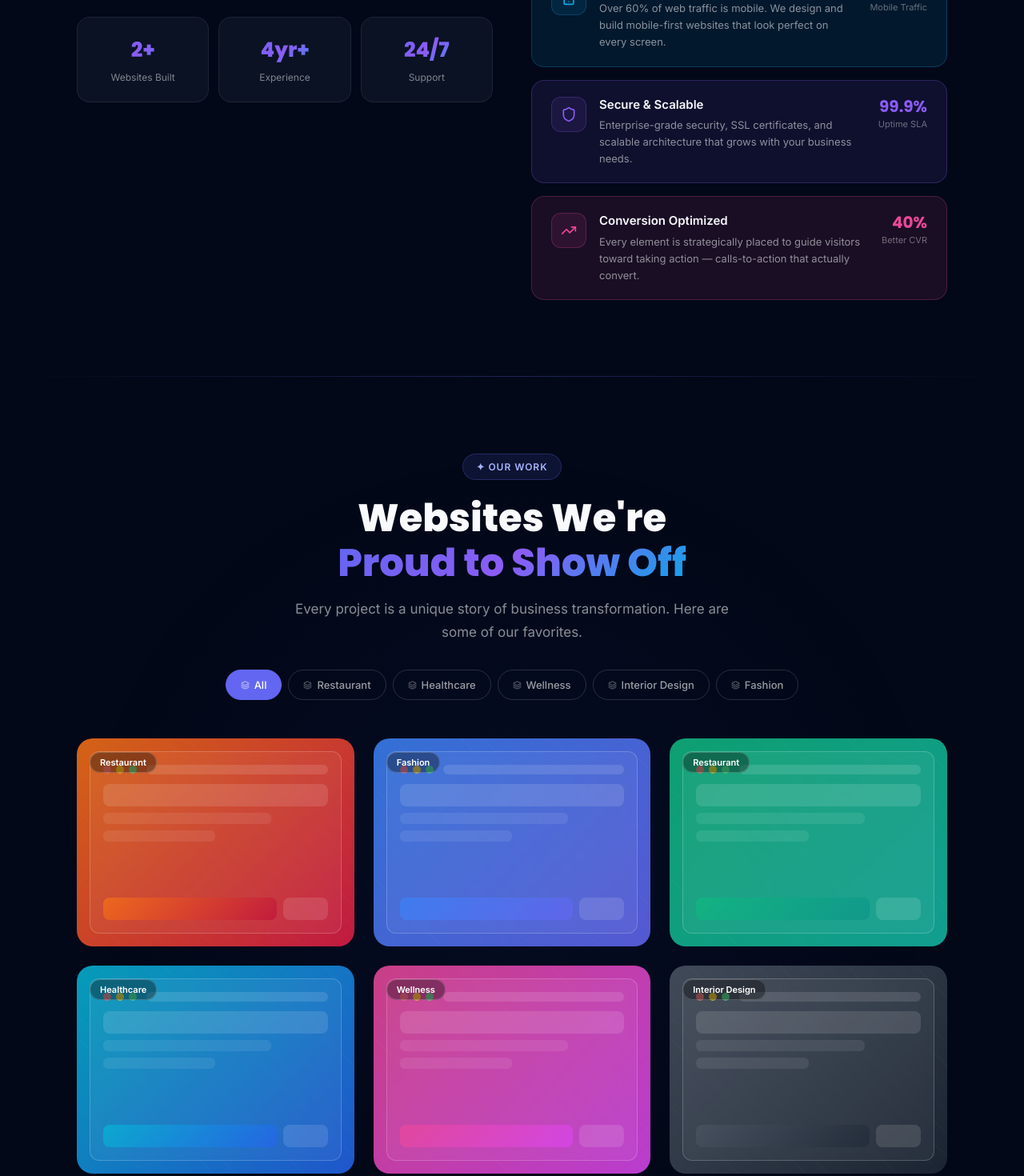
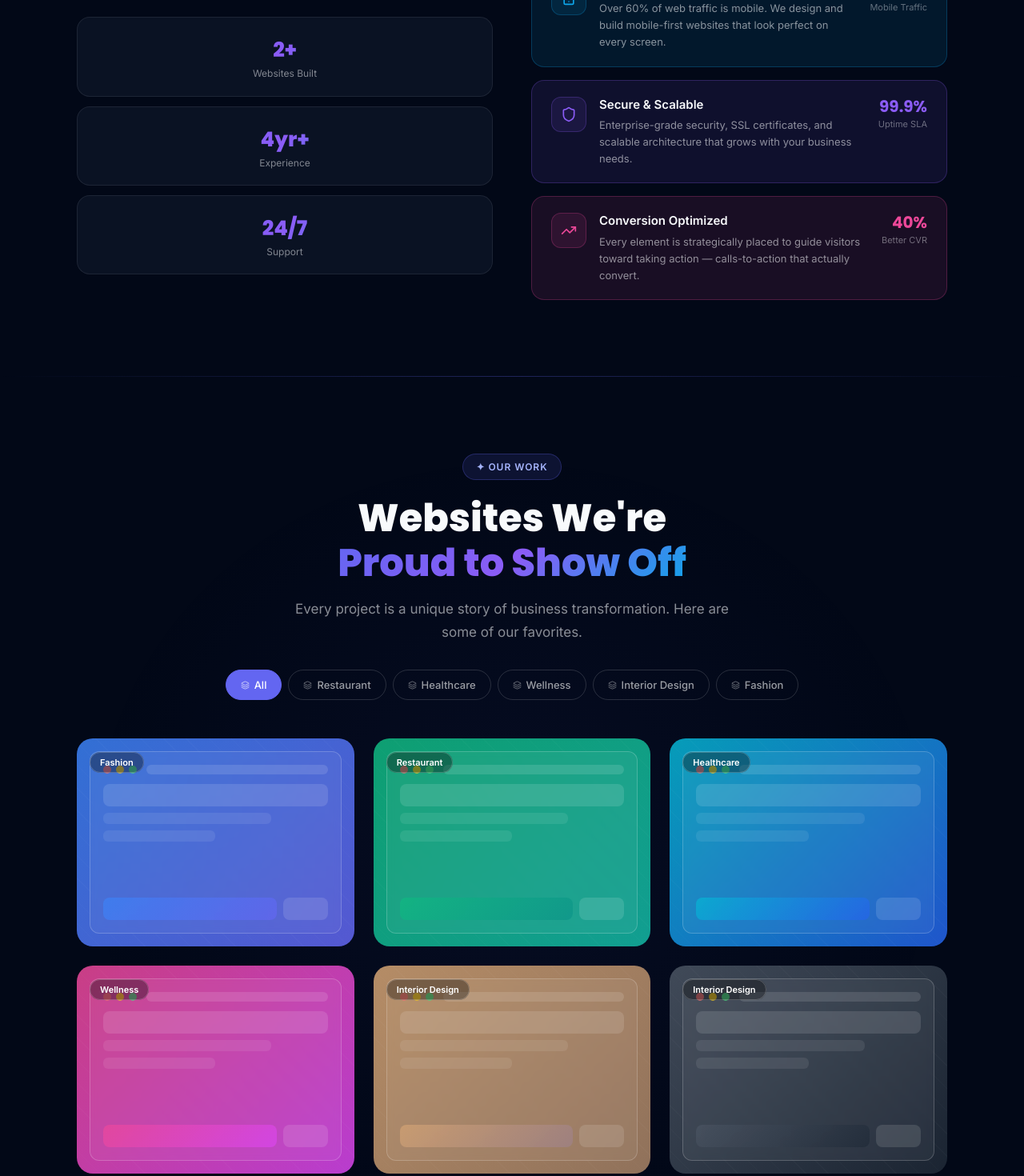
Before and after one commit to dhyey18/Nexora, a Next.js app: page / in a window 1280 px wide. Shown: the part 2580-4050 px from the top of the page at 80% size. Built offline with nearby package versions, Linux system fonts and the light colour scheme.

Commit message:
feat: Add CSS utility to hide scrollbars and include a new logo image.

```diff
--- a/app/globals.css
+++ b/app/globals.css
@@ -555,6 +555,15 @@
   justify-content: center;
 }
 
+.hide-scrollbar::-webkit-scrollbar {
+  display: none;
+}
+
+.hide-scrollbar {
+  -ms-overflow-style: none;
+  scrollbar-width: none;
+}
+
 /* ============================================================
    GRID PATTERN BACKGROUND
    ============================================================ */
@@ -596,6 +605,10 @@
   .sm-grid-cols-2 {
     grid-template-columns: repeat(2, 1fr);
   }
+
+  /* .sm-grid-cols-3 {
+    grid-template-columns: repeat(3, 1fr);
+  } */
 }
 
 @media (min-width: 768px) {
--- a/components/PortfolioSection.tsx
+++ b/components/PortfolioSection.tsx
@@ -7,15 +7,15 @@
 const categories = ["All", "Restaurant", "Healthcare", "Wellness", "Interior Design", "Fashion"];
 
 const projects = [
-    {
-        title: "Bistro Modern",
-        category: "Restaurant",
-        description: "Elegant restaurant website with online reservations, menu showcase, and food photography.",
-        tech: ["Next.js", "Tailwind", "Stripe"],
-        color: "linear-gradient(135deg, #f97316, #be123c)",
-        metrics: { visits: "12K+/mo", conversion: "8.5%", rating: "4.9★" },
-        gradient: "linear-gradient(135deg, rgba(249,115,22,0.85), rgba(225,29,72,0.85))",
-    },
+    // {
+    //     title: "Bistro Modern",
+    //     category: "Restaurant",
+    //     description: "Elegant restaurant website with online reservations, menu showcase, and food photography.",
+    //     tech: ["Next.js", "Tailwind", "Stripe"],
+    //     color: "linear-gradient(135deg, #f97316, #be123c)",
+    //     metrics: { visits: "12K+/mo", conversion: "8.5%", rating: "4.9★" },
+    //     gradient: "linear-gradient(135deg, rgba(249,115,22,0.85), rgba(225,29,72,0.85))",
+    // },
     {
         title: "VÔGE — Modern Clothing",
         category: "Fashion",
@@ -64,6 +64,16 @@
         metrics: { visits: "8K+/mo", conversion: "11%", rating: "5★" },
         gradient: "linear-gradient(135deg, rgba(236,72,153,0.85), rgba(217,70,239,0.85))",
         link: "https://aura-luxe-two.vercel.app/",
+    },
+    {
+        title: "Elara Voss — Interior Design Studio",
+        category: "Interior Design",
+        description: "A premium interior design studio focusing on residential and hospitality interiors that prioritize beauty, comfort, and human-scale luxury.",
+        tech: ["Next.js", "Vercel", "Framer Motion"],
+        color: "linear-gradient(135deg, #d4a373, #9d8189)",
+        metrics: { visits: "14K+/mo", conversion: "15%", rating: "5★" },
+        gradient: "linear-gradient(135deg, rgba(212,163,115,0.85), rgba(169,132,103,0.85))",
+        link: "https://interiordesigner-alpha.vercel.app/",
     },
     {
         title: "Aria Chen — Interior & Creative Studio",
--- a/components/WhyUsSection.tsx
+++ b/components/WhyUsSection.tsx
@@ -216,7 +216,7 @@
                     style={{ gap: 48, alignItems: "flex-start" }}
                 >
                     {/* Left */}
-                    <div style={{ position: "sticky", top: 128 }}>
+                    <div className="lg:sticky static top-32">
                         <motion.div
                             initial={{ opacity: 0, x: -30 }}
                             animate={isInView ? { opacity: 1, x: 0 } : {}}
@@ -265,7 +265,8 @@
                             initial={{ opacity: 0, x: -30 }}
                             animate={isInView ? { opacity: 1, x: 0 } : {}}
                             transition={{ delay: 0.3 }}
-                            style={{ display: "flex", gap: 12 }}
+                            className="custom-grid sm-grid-cols-3"
+                            style={{ gap: 12 }}
                         >
                             {[
                                 { value: "2+", label: "Websites Built" },
@@ -275,21 +276,21 @@
                                 <div
                                     key={item.label}
                                     className="glass-card rounded-2xl"
-                                    style={{ flex: 1, padding: "20px 12px", textAlign: "center" }}
+                                    style={{ padding: "clamp(12px, 4vw, 20px) 8px", textAlign: "center" }}
                                 >
                                     <div
                                         className="gradient-text"
                                         style={{
-                                            fontSize: "1.6rem",
+                                            fontSize: "clamp(1.2rem, 5vw, 1.6rem)",
                                             fontWeight: 800,
                                             fontFamily: "Poppins, sans-serif",
                                             display: "block",
-                                            marginBottom: 4,
+                                            marginBottom: 2,
                                         }}
                                     >
                                         {item.value}
                                     </div>
-                                    <div style={{ color: "rgba(248,250,252,0.5)", fontSize: 12 }}>
+                                    <div style={{ color: "rgba(248,250,252,0.5)", fontSize: "clamp(10px, 3vw, 12px)", lineHeight: 1.2 }}>
                                         {item.label}
                                     </div>
                                 </div>
```
Also changed, not shown: components/CTASection.tsx (+19 -17 lines), public/logo.png (added).
